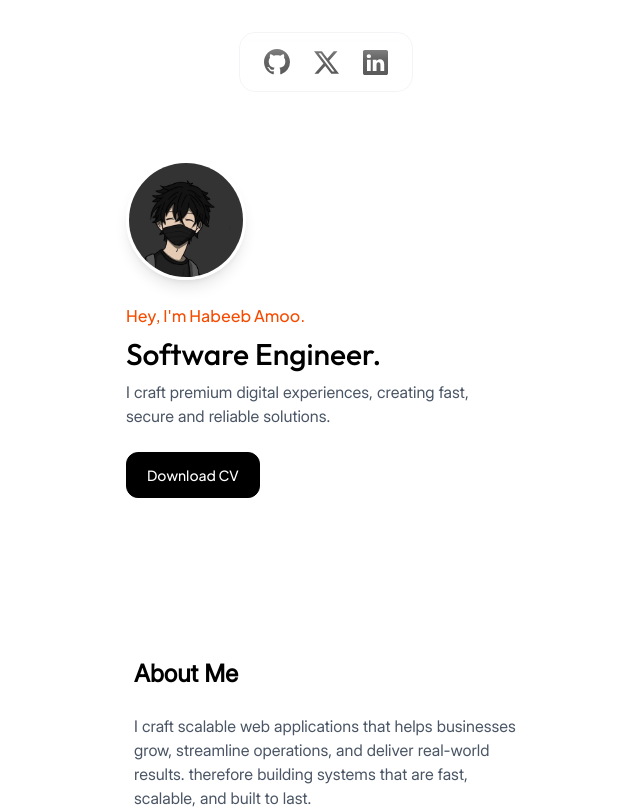
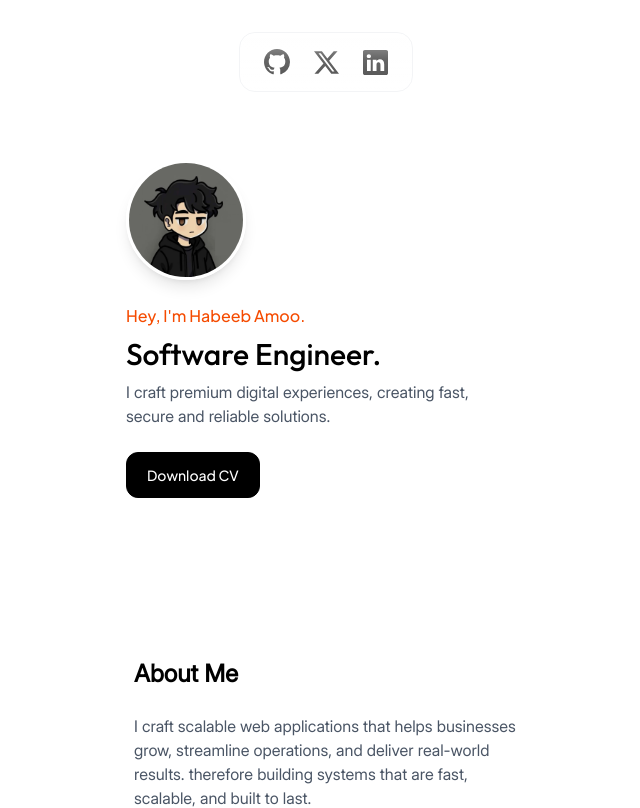
Before and after one commit to Habeebamoo/MyPortfolio, a Next.js app: page / in a window 1280 px wide. Shown: the top 808 px of the page, without its empty margins (314-954 px from the left). Built offline with nearby package versions, Linux system fonts and the light colour scheme.

Commit message:
changed avatar pic

```diff
--- a/app/layout.tsx
+++ b/app/layout.tsx
@@ -23,7 +23,7 @@ export const metadata: Metadata = {
     siteName: "Habeeb Amoo",
     images: [
       {
-        url: 'https://habeebamoo.vercel.app/anime.jpeg',
+        url: 'https://habeebamoo.vercel.app/anime.jpg',
         width: 1000,
         height: "1000",
         alt: 'Habeeb Amoo',
@@ -35,9 +35,9 @@ export const metadata: Metadata = {
     card: 'summary_large_image',
     title: 'Habeeb Amoo',
     description: "I'm Habeeb Amoo, a software developer with several years of experience building scalable, real-world web applications, APIs, and systems using modern technologies and architecture.",
-    images: ['https://habeebamoo.vercel.app/anime.jpeg'],
+    images: ['https://habeebamoo.vercel.app/anime.jpg'],
   },
-  icons: "/anime.jpeg",
+  icons: "/anime.jpg",
 };
 
 export default function RootLayout({
--- a/components/Hero.tsx
+++ b/components/Hero.tsx
@@ -14,7 +14,7 @@ const Hero = () => {
   return (
     <section className="sm:w-100 mx-auto pt-40">
       <div className="h-30 w-30 rounded-full overflow-hidden shadow-lg border-3 border-white">
-        <img src="/anime.jpeg" className="h-full w-full object-cover" />
+        <img src="/anime.jpg" className="h-full w-full object-cover" />
       </div>
 
       <motion.div
```
Also changed, not shown: public/anime.jpeg (deleted), public/anime.jpg (added).
